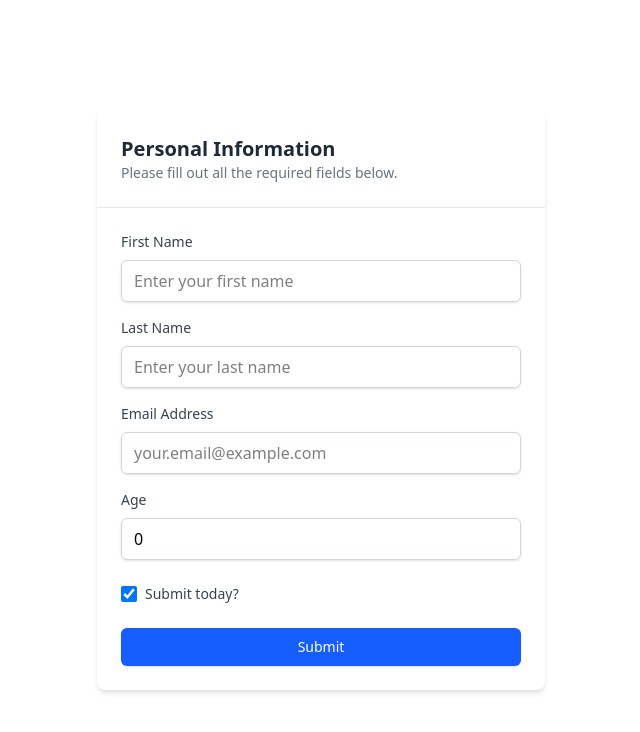
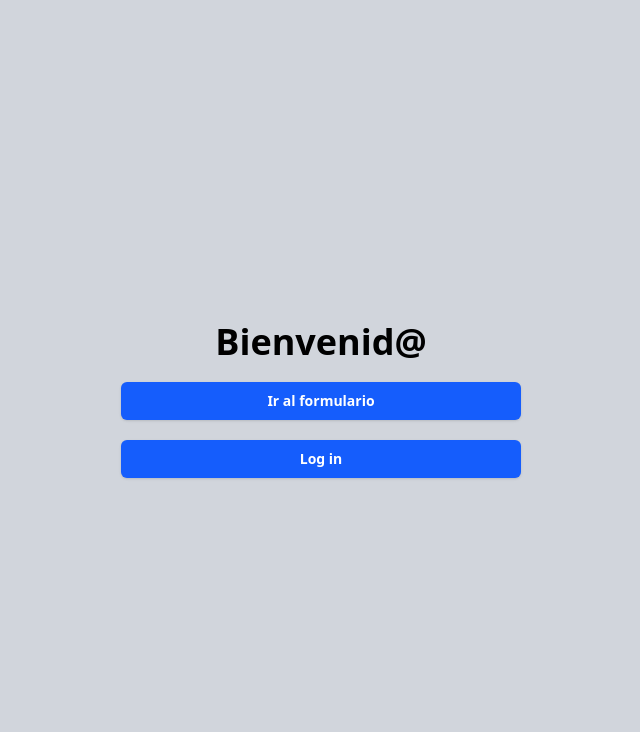
Before and after one commit to MillarCD/angular-iform-test, an Angular app: page / in a window 1280 px wide. Before the commit this address led to /#/form. Shown: the top 732 px of the page, without its empty margins (319-959 px from the left). Built offline with nearby package versions, Linux system fonts and the light colour scheme.

Commit message:
home page

```diff
--- a/src/app/views/pages/form-page/form-page.component.ts
+++ b/src/app/views/pages/form-page/form-page.component.ts
@@ -10,7 +10,7 @@ import { firstValueFrom } from 'rxjs';
 @Component({
   selector: 'app-form-page',
   imports: [
-    NgClass, ReactiveFormsModule, RouterLink
+    NgClass, ReactiveFormsModule
   ],
   templateUrl: './form-page.component.html',
   changeDetection: ChangeDetectionStrategy.OnPush,
--- /dev/null
+++ b/src/app/views/pages/home-page/home-page.component.html
@@ -0,0 +1,18 @@
+<section class="w-screen bg-gray-300 h-screen flex flex-col justify-center items-center p-5 gap-5">
+
+  <h1 class="text-4xl font-bold">Bienvenid&#64;</h1>
+
+  <button
+    routerLink="/form"
+    class="w-[400px] font-bold flex justify-center py-2 px-4 border border-transparent rounded-md shadow-sm text-sm text-white bg-blue-600 hover:bg-blue-700 focus:outline-none focus:ring-2 focus:ring-offset-2 focus:ring-blue-500"
+  >
+    Ir al formulario
+  </button>
+
+  <button
+    routerLink="/auth/login"
+    class="w-[400px] font-bold flex justify-center py-2 px-4 border border-transparent rounded-md shadow-sm text-sm text-white bg-blue-600 hover:bg-blue-700 focus:outline-none focus:ring-2 focus:ring-offset-2 focus:ring-blue-500"
+  >
+    Log in
+  </button>
+</section>
--- /dev/null
+++ b/src/app/views/pages/home-page/home-page.component.ts
@@ -0,0 +1,10 @@
+import { ChangeDetectionStrategy, Component } from '@angular/core';
+import { RouterLink } from '@angular/router';
+
+@Component({
+  selector: 'app-home-page',
+  imports: [RouterLink],
+  templateUrl: './home-page.component.html',
+  changeDetection: ChangeDetectionStrategy.OnPush,
+})
+export class HomePageComponent { }
--- a/src/app/views/views.routes.ts
+++ b/src/app/views/views.routes.ts
@@ -3,12 +3,18 @@ import { FormPageComponent } from "./pages/form-page/form-page.component";
 import { NotFoundPageComponent } from "./pages/not-found-page/not-found-page.component";
 import { BaseLayoutComponent } from "./layouts/base-layout/base-layout.component";
 import { AdministrationPageComponent } from "./pages/administration-page/administration-page.component";
+import { HomePageComponent } from "./pages/home-page/home-page.component";
 
 const viewsRoutes: Routes = [
   {
     path: '',
     component: BaseLayoutComponent,
     children: [
+      {
+        path: '',
+        title: 'Home',
+        component: HomePageComponent,
+      },
       {
         path: 'form',
         component: FormPageComponent
@@ -19,7 +25,7 @@ const viewsRoutes: Routes = [
       },
       {
         path: '**',
-        redirectTo: 'form'
+        redirectTo: ''
       }
     ]
   }
```
Also changed, not shown: 13 other files (tests, documents, lock files or other folders).
